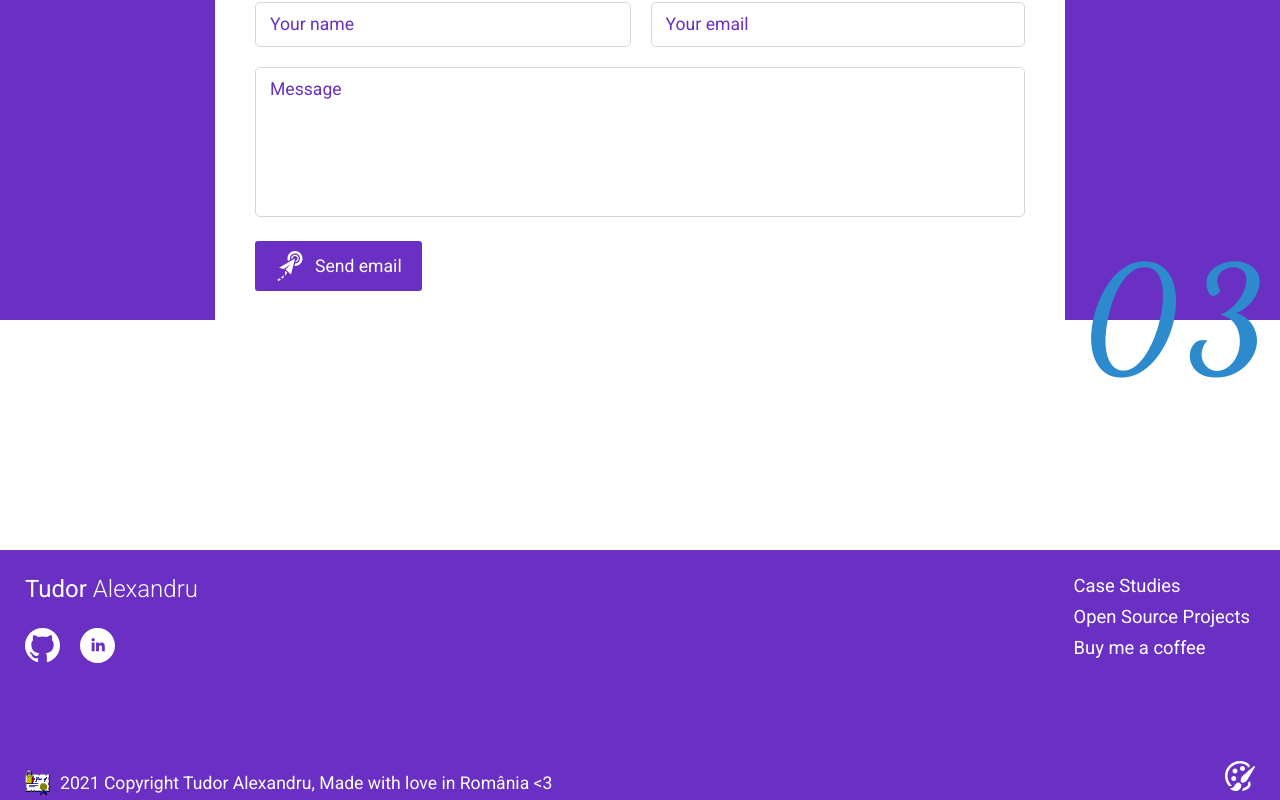
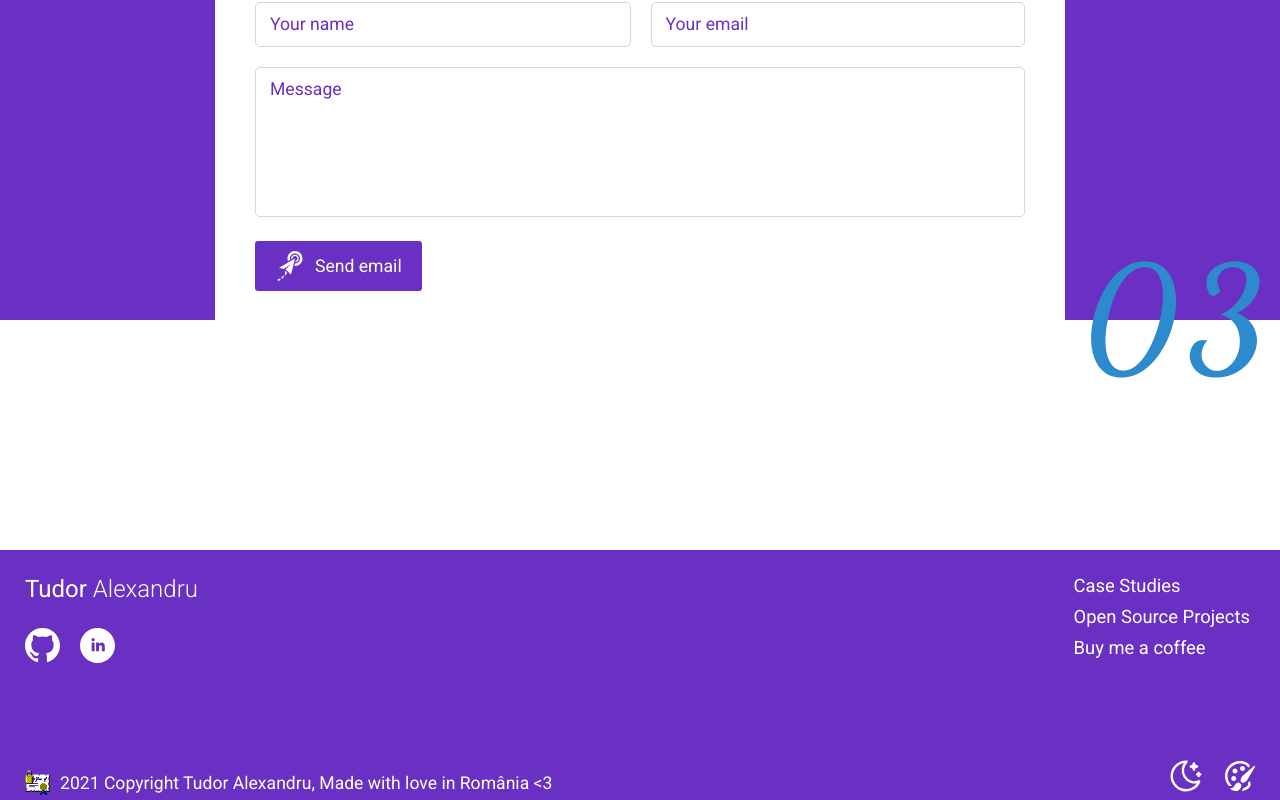
Before and after one commit to tudorale/portfolio-nextjs, a Next.js app: page / in a window 1280 px wide. Shown: the part 2955-3755 px from the top of the page. Built offline with nearby package versions, Linux system fonts and the light colour scheme.

Commit message:
adding effects to icons

```diff
--- a/components/Footer/Footer.js
+++ b/components/Footer/Footer.js
@@ -13,6 +13,23 @@ function Footer() {
 
         let root = document.querySelector(':root');
         root.style.setProperty('--main-color', `${color}`)
+
+        let themeIcon = document.querySelector("#theme");
+        themeIcon.style.fill = "#804bd6";
+
+        let darkIcon = document.querySelector("#darkmode");
+        darkIcon.style.stroke = "white";
+    }
+
+    const applyDarkTheme = () => {
+        let root = document.querySelector(':root');
+        root.style.setProperty('--main-color', '#0a0a0a')
+
+        let darkIcon = document.querySelector("#darkmode");
+        darkIcon.style.stroke = "#804bd6";
+
+        let themeIcon = document.querySelector("#theme");
+        themeIcon.style.fill = "white";
     }
 
     return (
@@ -56,10 +73,16 @@ function Footer() {
 
 
             <div className={styles.changeColor}>
-                <svg xmlns="http://www.w3.org/2000/svg" width="24" height="24" viewBox="0 0 24 24"><path d="M8.997 13.985c.01 1.104-.88 2.008-1.986 2.015-1.105.009-2.005-.88-2.011-1.984-.01-1.105.879-2.005 1.982-2.016 1.106-.007 2.009.883 2.015 1.985zm-.978-3.986c-1.104.008-2.008-.88-2.015-1.987-.009-1.103.877-2.004 1.984-2.011 1.102-.01 2.008.877 2.012 1.982.012 1.107-.88 2.006-1.981 2.016zm7.981-4.014c.004 1.102-.881 2.008-1.985 2.015-1.106.01-2.008-.879-2.015-1.983-.011-1.106.878-2.006 1.985-2.015 1.101-.006 2.005.881 2.015 1.983zm-12 15.847c4.587.38 2.944-4.492 7.188-4.537l1.838 1.534c.458 5.537-6.315 6.772-9.026 3.003zm14.065-7.115c1.427-2.239 5.846-9.748 5.846-9.748.353-.623-.429-1.273-.975-.813 0 0-6.572 5.714-8.511 7.525-1.532 1.432-1.539 2.086-2.035 4.447l1.68 1.4c2.227-.915 2.868-1.04 3.995-2.811zm-12.622 4.806c-2.084-1.82-3.42-4.479-3.443-7.447-.044-5.51 4.406-10.03 9.92-10.075 3.838-.021 6.479 1.905 6.496 3.447l1.663-1.456c-1.01-2.223-4.182-4.045-8.176-3.992-6.623.055-11.955 5.466-11.903 12.092.023 2.912 1.083 5.57 2.823 7.635.958.492 2.123.329 2.62-.204zm12.797-1.906c1.059 1.97-1.351 3.37-3.545 3.992-.304.912-.803 1.721-1.374 2.311 5.255-.591 9.061-4.304 6.266-7.889-.459.685-.897 1.197-1.347 1.586z"/></svg>
+                <svg xmlns="http://www.w3.org/2000/svg" id="theme" width="24" height="24" viewBox="0 0 24 24"><path d="M8.997 13.985c.01 1.104-.88 2.008-1.986 2.015-1.105.009-2.005-.88-2.011-1.984-.01-1.105.879-2.005 1.982-2.016 1.106-.007 2.009.883 2.015 1.985zm-.978-3.986c-1.104.008-2.008-.88-2.015-1.987-.009-1.103.877-2.004 1.984-2.011 1.102-.01 2.008.877 2.012 1.982.012 1.107-.88 2.006-1.981 2.016zm7.981-4.014c.004 1.102-.881 2.008-1.985 2.015-1.106.01-2.008-.879-2.015-1.983-.011-1.106.878-2.006 1.985-2.015 1.101-.006 2.005.881 2.015 1.983zm-12 15.847c4.587.38 2.944-4.492 7.188-4.537l1.838 1.534c.458 5.537-6.315 6.772-9.026 3.003zm14.065-7.115c1.427-2.239 5.846-9.748 5.846-9.748.353-.623-.429-1.273-.975-.813 0 0-6.572 5.714-8.511 7.525-1.532 1.432-1.539 2.086-2.035 4.447l1.68 1.4c2.227-.915 2.868-1.04 3.995-2.811zm-12.622 4.806c-2.084-1.82-3.42-4.479-3.443-7.447-.044-5.51 4.406-10.03 9.92-10.075 3.838-.021 6.479 1.905 6.496 3.447l1.663-1.456c-1.01-2.223-4.182-4.045-8.176-3.992-6.623.055-11.955 5.466-11.903 12.092.023 2.912 1.083 5.57 2.823 7.635.958.492 2.123.329 2.62-.204zm12.797-1.906c1.059 1.97-1.351 3.37-3.545 3.992-.304.912-.803 1.721-1.374 2.311 5.255-.591 9.061-4.304 6.266-7.889-.459.685-.897 1.197-1.347 1.586z"/></svg>
                 <input type="color" id="mainColor" value={color} onChange={(e) => changeColor(e)}/>
             </div>
 
+            <svg xmlns="http://www.w3.org/2000/svg" id="darkmode" className={styles.darkMode} onClick={applyDarkTheme} width="38" height="38" viewBox="0 0 24 24" strokeWidth="1.5" stroke="#ffffff" fill="none" strokeLinecap="round" strokeLinejoin="round">
+                <path stroke="none" d="M0 0h24v24H0z" fill="none"/>
+                <path d="M12 3c.132 0 .263 0 .393 0a7.5 7.5 0 0 0 7.92 12.446a9 9 0 1 1 -8.313 -12.454z" />
+                <path d="M17 4a2 2 0 0 0 2 2a2 2 0 0 0 -2 2a2 2 0 0 0 -2 -2a2 2 0 0 0 2 -2" />
+                <path d="M19 11h2m-1 -1v2" />
+            </svg>
         </div>
     )
 }
--- a/components/Footer/Footer.module.css
+++ b/components/Footer/Footer.module.css
@@ -91,6 +91,7 @@
     fill: white;
     width: 30px;
     height: 30px;
+    transition: all 300ms linear;
     cursor: pointer;
 }
 
@@ -102,3 +103,14 @@
     height: 30px;
     cursor: pointer;
 }
+
+.darkMode{
+    stroke: white;
+    cursor: pointer;
+    position: absolute;
+    right: 0px;
+    transition: all 300ms linear;
+    bottom: 0;
+    margin-right: 75px;
+    margin-bottom: 5px;
+}
```
